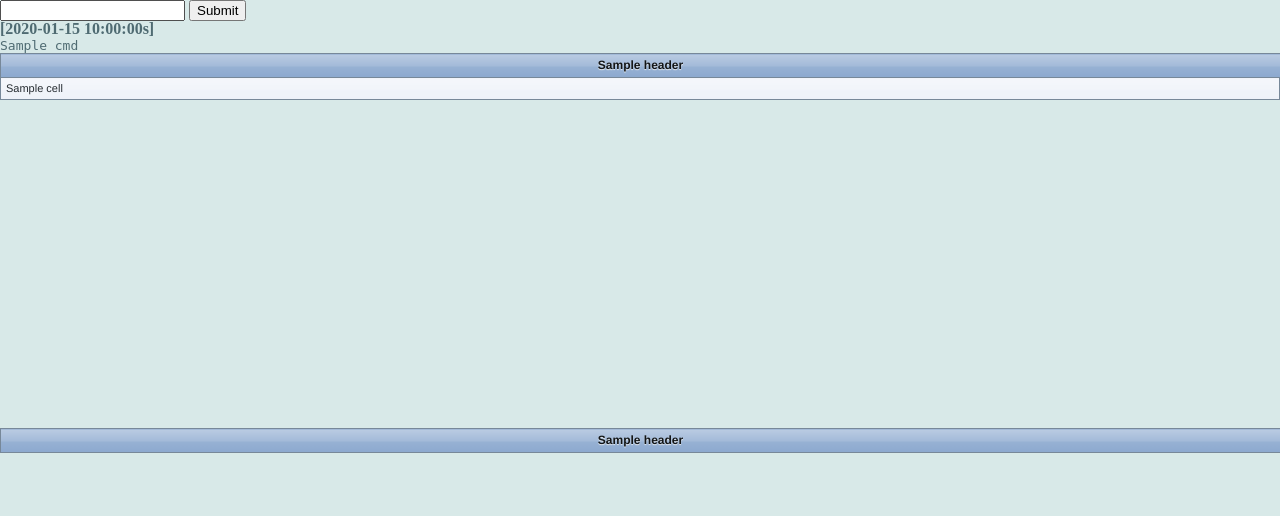
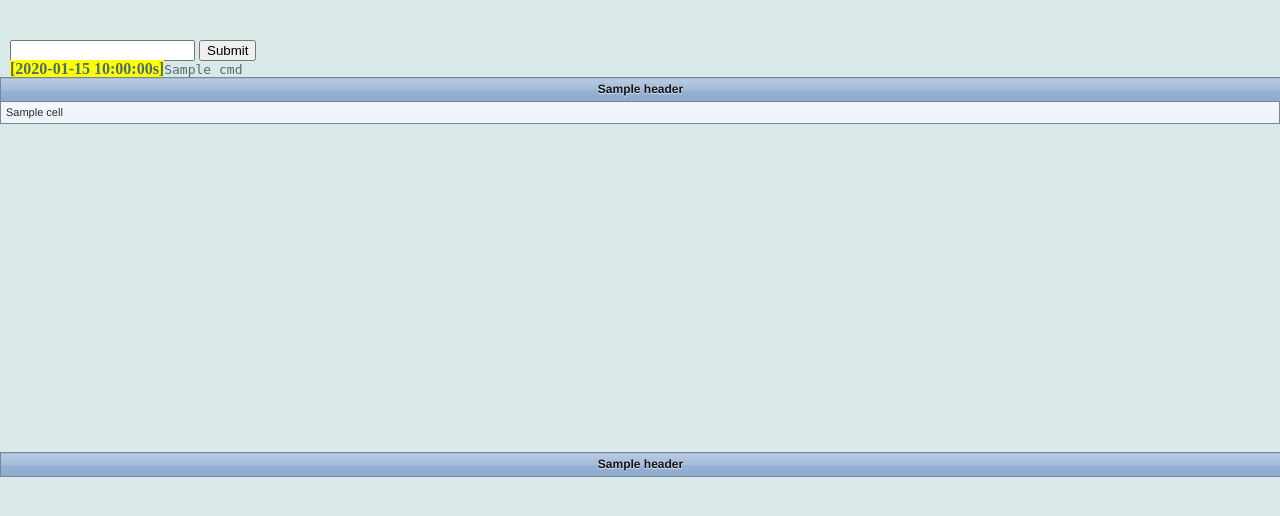
Before and after one commit to twotwo/python-libs, a Python web app: template log_console/templates/list.html in a window 1280 px wide. Shown: the top 516 px of the page. Run offline with Jinja, Linux system fonts and the light colour scheme; the template is opened without the code that fills it: most values are stand-ins (such as "Sample title", 1, 10 or a date in 2020); form fields are guessed from the names that the template uses; lists and menus that the app fills with data are empty.

Commit message:
优化显示界面，实现事件过滤功能

```diff
--- a/log_console/templates/list.html
+++ b/log_console/templates/list.html
@@ -14,26 +14,41 @@
 		});
 		</script>
 		<style type="text/css">
+			.container{
+			margin-left: auto;
+			margin-right: auto;
+			width: 100%;
+			}
+			.grid{
+			/*display: inline;float: left;*/
+			margin-left: 10px;
+			margin-right: 10px;
+			}
 			body { font: normal 12px auto "Trebuchet MS", Verdana, Arial, Helvetica, sans-serif; color: #4f6b72; background: #d8e9e8; }
 			table td, table th{
 				word-wrap: break-word;
 				word-break: normal;
 				word-break:break-all;
+				border-right: 1px solid #C1DAD7; border-bottom: 1px solid #C1DAD7;
+				padding: 1px 1px 1px 2px; color: #4f6b72;
 			}
 			.yellow {background-color: #ffff00}
 		</style>
 	</head>
 	<body>
-		<div class="container_12">
-			<div class="grid_4">
+		<div class="container divider">
+			<div class="grid">
 				<form name="main" method="post">
 					{{ form.render() }}
 					<input type="submit" />
 				</form>
-				<p class=".yellow"><b>[{{ result.cost_time }}s] </b></p>
-				<p><code>{{ result.cmd }}</code></p>
+				<p></p>
+				<p></p>
+				{% if result != None %}
+					<p><b class="yellow">[{{ result.cost_time }}s]</b><code>{{ result.cmd }}</code></p>
+				{% endif %}
 			</div>
-			<div class="grid_8 height400">
+			<div class="height400">
 				<table class="fancyTable" id="myTable01" cellpadding="0" cellspacing="0">
 					<thead><tr>
 						{% for header in result.titles %}
@@ -48,7 +63,7 @@
 								{% endfor %}
 							</tr>
 						{% endfor %}
-						<tbody>
+					</tbody>
 				</table>
 				{% if result.err %}
 					<pre>
```
Also changed, not shown: log_console/command_helper.py (+28 -12 lines), log_console/templates/index.html (deleted, +0 -24 lines), log_console/web_console.py (+9 -6 lines), log_console/README.md, 1 other file. Lines whose indentation alone changed are shown as unchanged.
